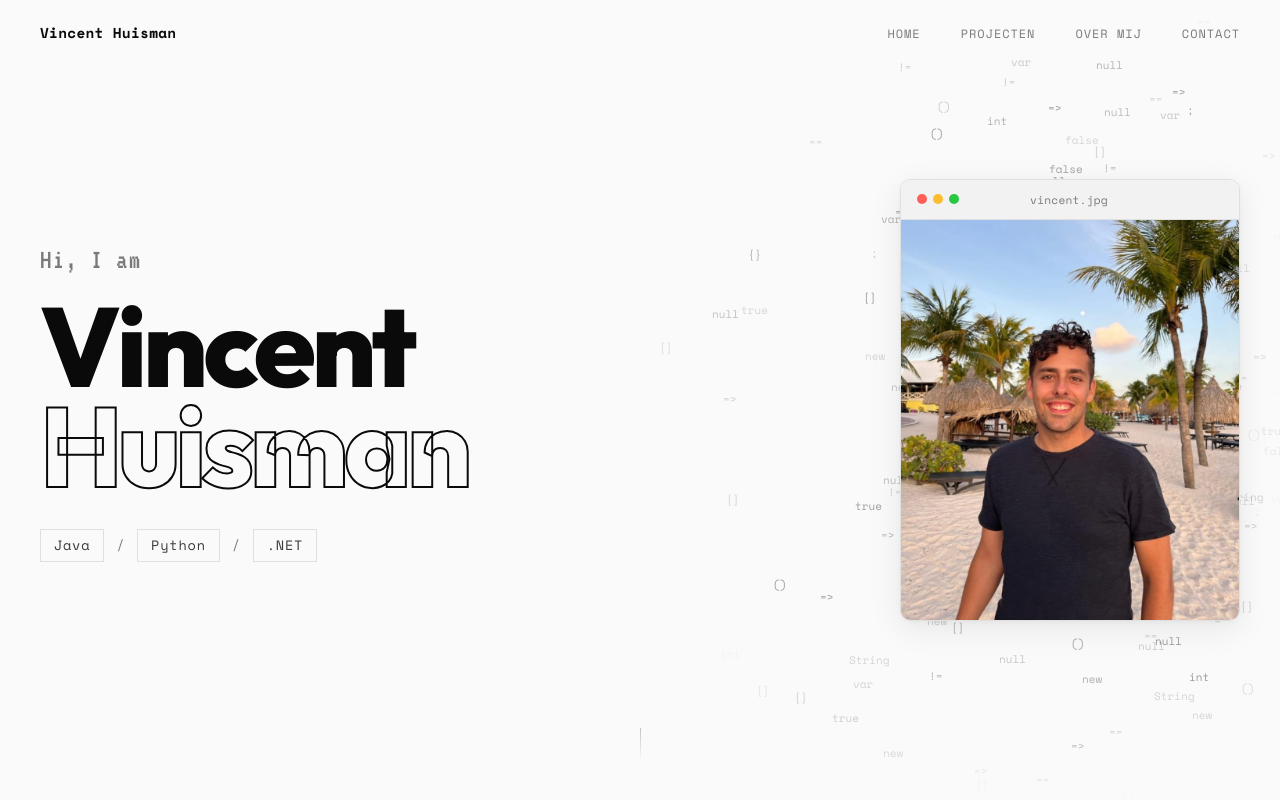
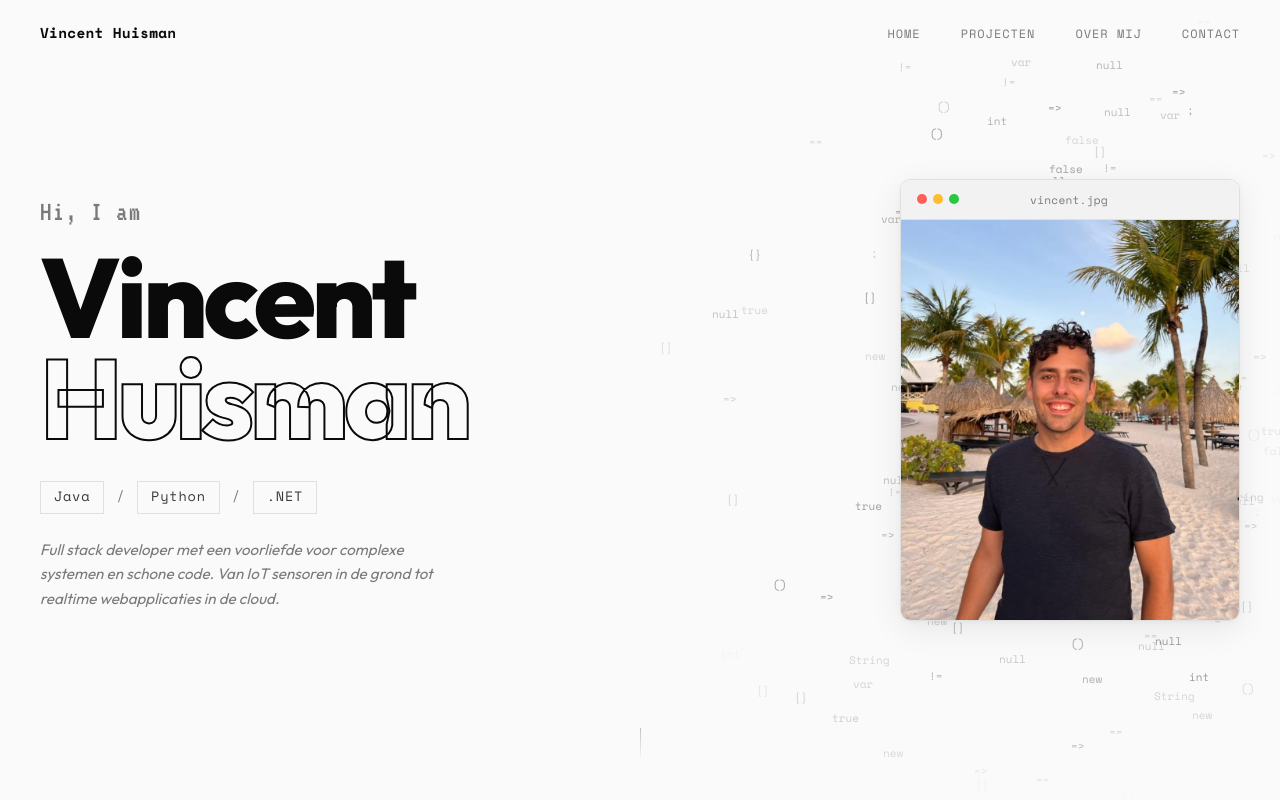
Before and after one commit to VincentHuis/portfolio, an Angular app: page / in a window 1280 px wide. Shown: the top 800 px of the page. Built offline with nearby package versions, Linux system fonts and the light colour scheme.

Commit message:
1.2.5 hero tekst

```diff
--- a/src/app/components/homepage/homepage.css
+++ b/src/app/components/homepage/homepage.css
@@ -86,6 +86,14 @@
 .stack-sep {
   color: var(--color-ink-muted);
   font-weight: 300;
+}
+
+.hero-tagline {
+  font-size: 0.95rem;
+  color: var(--color-ink-muted);
+  margin-top: 1.5rem;
+  font-style: italic;
+  max-width: 400px;
 }
 
 /* Right side — Terminal Photo */
--- a/src/app/components/homepage/homepage.html
+++ b/src/app/components/homepage/homepage.html
@@ -14,6 +14,8 @@
         <span class="stack-sep">/</span>
         <span class="stack-item">.NET</span>
       </p>
+      <p class="hero-tagline">Full stack developer met een voorliefde voor complexe systemen en schone code. Van IoT
+        sensoren in de grond tot realtime webapplicaties in de cloud.</p>
     </div>
     @if (imageVisible) {
       <div class="hero-right">
```
